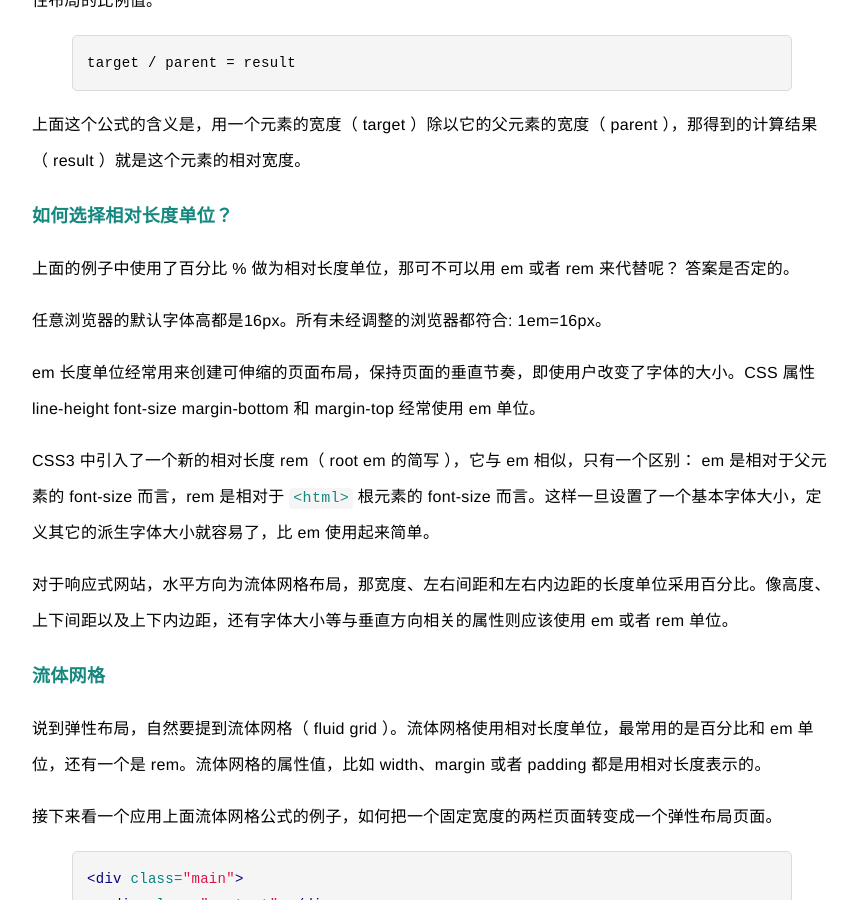
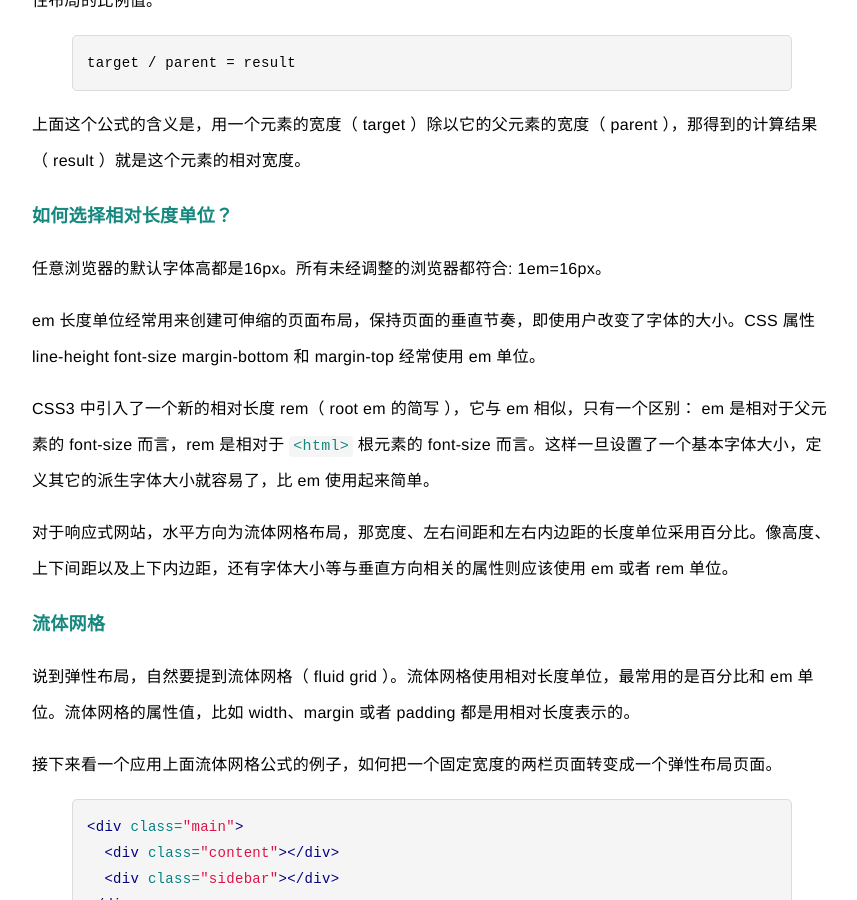
Before and after one commit to happypeter/duopingshidai, a Jekyll site: the page built from layout.md, in a window 1280 px wide and 900 px high, scrolled down 590 px. Shown: the whole window, without its empty margins (208-1065 px from the left). Built offline with Jekyll 4.4.1, drawn with Linux system fonts in a browser that asks for light colours; some of the changed text lies outside the part shown.

Commit message:
em usage

```diff
--- a/layout.md
+++ b/layout.md
@@ -21,8 +21,6 @@ target / parent = result
 
 ### 如何选择相对长度单位？
 
-上面的例子中使用了百分比 % 做为相对长度单位，那可不可以用 em 或者 rem 来代替呢？ 答案是否定的。
-
 任意浏览器的默认字体高都是16px。所有未经调整的浏览器都符合: 1em=16px。
 
 em 长度单位经常用来创建可伸缩的页面布局，保持页面的垂直节奏，即使用户改变了字体的大小。CSS 属性 line-height font-size margin-bottom 和 margin-top 经常使用 em 单位。
@@ -33,7 +31,7 @@ CSS3 中引入了一个新的相对长度 rem（ root em 的简写 ），它与
 
 ### 流体网格
 
-说到弹性布局，自然要提到流体网格（ fluid grid ）。流体网格使用相对长度单位，最常用的是百分比和 em 单位，还有一个是 rem。流体网格的属性值，比如 width、margin
+说到弹性布局，自然要提到流体网格（ fluid grid ）。流体网格使用相对长度单位，最常用的是百分比和 em 单位。流体网格的属性值，比如 width、margin
 或者 padding 都是用相对长度表示的。
 
 接下来看一个应用上面流体网格公式的例子，如何把一个固定宽度的两栏页面转变成一个弹性布局页面。
@@ -140,3 +138,5 @@ video {
 ### 参考链接
 
 - <http://learn.shayhowe.com/advanced-html-css/responsive-web-design/>
+
+- <https://medium.com/@simurai/sizing-web-components-8f433689736f>
```
Also changed, not shown: demo/layout/em.html (added, +51 -0 lines), framework.md (+4 -0 lines).
